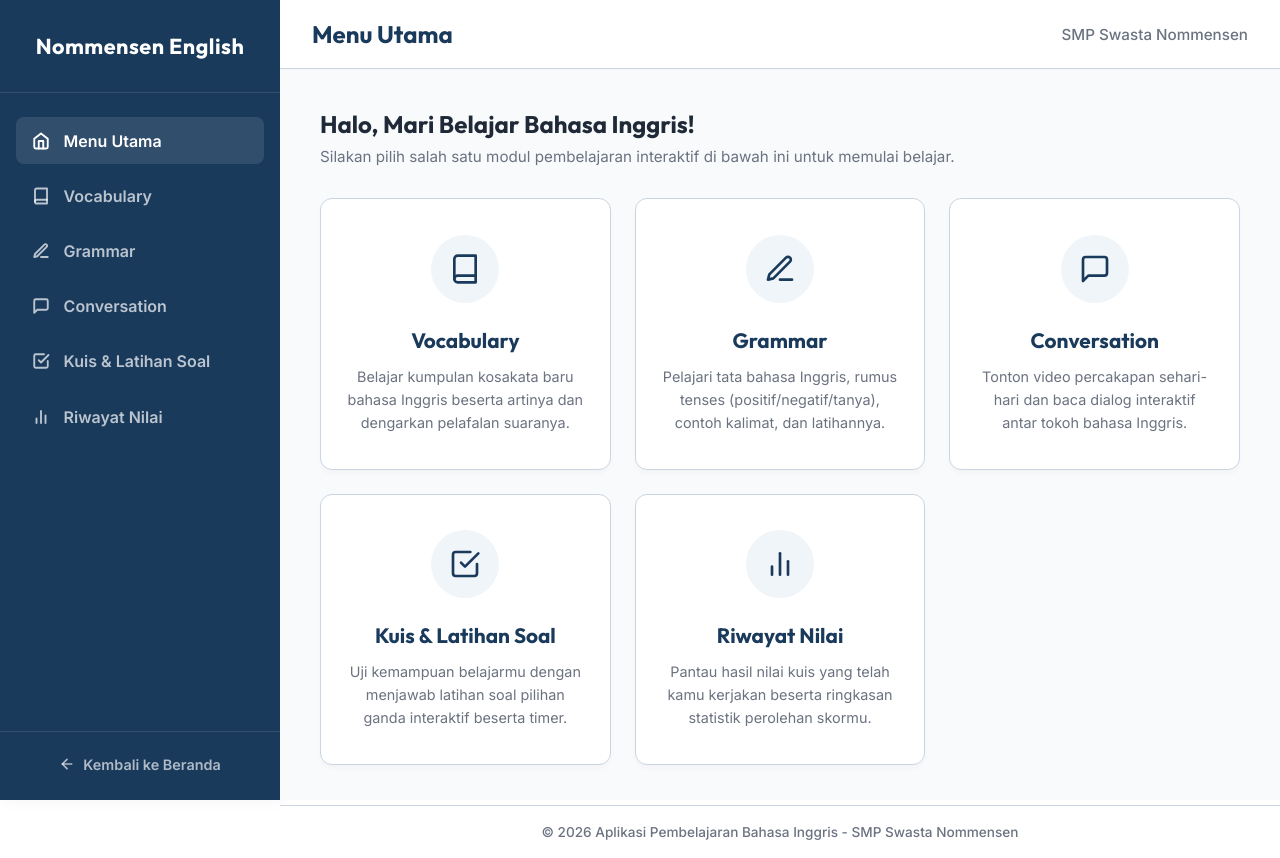
After one commit to fernandomichael17/web-edu-smpnomensen, a PHP site: page /siswa/menu.php in a window 1280 px wide. The commit adds this page. Run offline with PHP 8.4, Linux system fonts and the light colour scheme.

Commit message:
Feature: Implement modular student layouts, main menu, and module placeholders

```diff
--- a/assets/css/style.css
+++ b/assets/css/style.css
@@ -166,3 +166,196 @@ body {
     border-radius: 50%;  /* Menjaga gambar tetap berbentuk lingkaran */
     padding: 8px;        /* Margin dalam agar logo sekolah terlihat rapi di dalam lingkaran */
 }
+
+/* ==========================================================================
+   LAYOUT SISTEM SISWA (SIDEBAR + MAIN CONTENT)
+   ========================================================================== */
+
+.siswa-layout {
+    display: flex;
+    min-height: 100vh;
+    width: 100%;
+}
+
+/* Sidebar Siswa */
+.siswa-sidebar {
+    width: 280px;
+    background-color: var(--accent-blue);
+    color: #ffffff;
+    display: flex;
+    flex-direction: column;
+    flex-shrink: 0;
+    box-shadow: 4px 0 15px rgba(0, 0, 0, 0.05);
+}
+
+.siswa-sidebar-header {
+    padding: 2rem 1.5rem;
+    border-bottom: 1px solid rgba(255, 255, 255, 0.1);
+    text-align: center;
+}
+
+.siswa-sidebar-header h2 {
+    font-family: 'Outfit', sans-serif;
+    font-size: 1.35rem;
+    font-weight: 700;
+    letter-spacing: 0.5px;
+}
+
+.siswa-sidebar-menu {
+    list-style: none;
+    padding: 1.5rem 1rem;
+    flex-grow: 1;
+}
+
+.siswa-sidebar-menu li {
+    margin-bottom: 0.5rem;
+}
+
+.siswa-sidebar-menu a {
+    color: rgba(255, 255, 255, 0.7);
+    text-decoration: none;
+    display: flex;
+    align-items: center;
+    padding: 0.85rem 1rem;
+    border-radius: 8px;
+    font-weight: 600;
+    transition: var(--transition-smooth);
+    gap: 0.85rem;
+}
+
+.siswa-sidebar-menu a:hover,
+.siswa-sidebar-menu a.active {
+    color: #ffffff;
+    background-color: rgba(255, 255, 255, 0.1);
+}
+
+.siswa-sidebar-footer {
+    padding: 1.5rem;
+    border-top: 1px solid rgba(255, 255, 255, 0.1);
+    text-align: center;
+}
+
+.btn-sidebar-back {
+    color: rgba(255, 255, 255, 0.65);
+    text-decoration: none;
+    font-size: 0.9rem;
+    font-weight: 600;
+    display: inline-flex;
+    align-items: center;
+    gap: 0.5rem;
+    transition: var(--transition-smooth);
+}
+
+.btn-sidebar-back:hover {
+    color: #ffffff;
+}
+
+/* Area Konten Utama */
+.siswa-main {
+    flex-grow: 1;
+    display: flex;
+    flex-direction: column;
+    background-color: #f8fafc;
+}
+
+.siswa-header {
+    background-color: #ffffff;
+    border-bottom: 1px solid var(--border-color);
+    padding: 1.2rem 2rem;
+    display: flex;
+    justify-content: space-between;
+    align-items: center;
+    box-shadow: 0 1px 3px rgba(0, 0, 0, 0.02);
+}
+
+.siswa-header h1 {
+    font-family: 'Outfit', sans-serif;
+    font-size: 1.5rem;
+    color: var(--accent-blue);
+    font-weight: 700;
+}
+
+.siswa-header-school {
+    font-size: 0.95rem;
+    color: var(--text-muted);
+    font-weight: 500;
+}
+
+.siswa-content {
+    flex-grow: 1;
+    padding: 2.5rem;
+    max-width: 1200px;
+    width: 100%;
+    margin: 0 auto;
+}
+
+.siswa-footer {
+    background-color: #ffffff;
+    border-top: 1px solid var(--border-color);
+    padding: 1.1rem 2rem;
+    text-align: center;
+    color: var(--text-muted);
+    font-size: 0.85rem;
+    font-weight: 500;
+}
+
+/* Grid & Kartu Menu Siswa */
+.menu-grid {
+    display: grid;
+    grid-template-columns: repeat(auto-fit, minmax(260px, 1fr));
+    gap: 1.5rem;
+    margin-top: 1.5rem;
+}
+
+.menu-card {
+    background: #ffffff;
+    border: 1px solid var(--border-color);
+    border-radius: 12px;
+    padding: 2.2rem 1.5rem;
+    text-align: center;
+    text-decoration: none;
+    color: inherit;
+    transition: var(--transition-smooth);
+    display: flex;
+    flex-direction: column;
+    align-items: center;
+    box-shadow: 0 4px 6px -1px rgba(0, 0, 0, 0.03);
+}
+
+.menu-card:hover {
+    transform: translateY(-5px);
+    border-color: var(--accent-blue);
+    box-shadow: 0 10px 20px -5px rgba(26, 58, 92, 0.1);
+}
+
+.menu-card-icon {
+    width: 68px;
+    height: 68px;
+    background-color: #f0f5fa;
+    color: var(--accent-blue);
+    border-radius: 50%;
+    display: flex;
+    align-items: center;
+    justify-content: center;
+    margin-bottom: 1.5rem;
+    transition: var(--transition-smooth);
+}
+
+.menu-card:hover .menu-card-icon {
+    background-color: var(--accent-blue);
+    color: #ffffff;
+}
+
+.menu-card h3 {
+    font-family: 'Outfit', sans-serif;
+    font-size: 1.3rem;
+    font-weight: 700;
+    color: var(--accent-blue);
+    margin-bottom: 0.75rem;
+}
+
+.menu-card p {
+    font-size: 0.9rem;
+    color: var(--text-muted);
+    line-height: 1.6;
+}
--- /dev/null
+++ b/includes/footer.php
@@ -0,0 +1,8 @@
+        <!-- Footer Halaman Siswa -->
+        <footer class="siswa-footer">
+            &copy; 2026 Aplikasi Pembelajaran Bahasa Inggris - SMP Swasta Nommensen
+        </footer>
+    </main> <!-- Penutup .siswa-main -->
+</div> <!-- Penutup .siswa-layout -->
+</body>
+</html>
--- /dev/null
+++ b/includes/header.php
@@ -0,0 +1,16 @@
+<!DOCTYPE html>
+<html lang="id">
+<head>
+    <meta charset="UTF-8">
+    <meta name="viewport" content="width=device-width, initial-scale=1.0">
+    <title><?= isset($page_title) ? $page_title : 'Pembelajaran Bahasa Inggris' ?> - SMP Swasta Nommensen</title>
+
+    <!-- Memanggil Google Fonts -->
+    <link href="https://fonts.googleapis.com/css2?family=Inter:wght@400;500;600;700&family=Outfit:wght@500;600;700;800&display=swap" rel="stylesheet">
+
+    <!-- Memanggil CSS Utama secara relative terhadap folder siswa -->
+    <link rel="stylesheet" href="../assets/css/style.css">
+</head>
+<body>
+    <!-- Pembuka Layout Panel Siswa -->
+    <div class="siswa-layout">
--- /dev/null
+++ b/includes/sidebar.php
@@ -0,0 +1,81 @@
+<?php
+/**
+ * File: includes/sidebar.php
+ * Deskripsi: Panel navigasi samping untuk siswa.
+ *            Menerima variabel $active_page dari halaman induk untuk menandai link aktif.
+ */
+$active_page = isset($active_page) ? $active_page : '';
+?>
+<!-- Sidebar Navigasi Siswa -->
+<aside class="siswa-sidebar">
+    <div class="siswa-sidebar-header">
+        <h2>Nommensen English</h2>
+    </div>
+
+    <ul class="siswa-sidebar-menu">
+        <li>
+            <a href="menu.php" class="<?= $active_page === 'menu' ? 'active' : '' ?>">
+                <svg xmlns="http://www.w3.org/2000/svg" viewBox="0 0 24 24" width="18" height="18" fill="none" stroke="currentColor" stroke-width="2.5" stroke-linecap="round" stroke-linejoin="round">
+                    <path d="M3 9l9-7 9 7v11a2 2 0 0 1-2 2H5a2 2 0 0 1-2-2z"></path>
+                    <polyline points="9 22 9 12 15 12 15 22"></polyline>
+                </svg>
+                Menu Utama
+            </a>
+        </li>
+        <li>
+            <a href="vocabulary.php" class="<?= $active_page === 'vocabulary' ? 'active' : '' ?>">
+                <svg xmlns="http://www.w3.org/2000/svg" viewBox="0 0 24 24" width="18" height="18" fill="none" stroke="currentColor" stroke-width="2.5" stroke-linecap="round" stroke-linejoin="round">
+                    <path d="M4 19.5A2.5 2.5 0 0 1 6.5 17H20"></path>
+                    <path d="M6.5 2H20v20H6.5A2.5 2.5 0 0 1 4 19.5v-15A2.5 2.5 0 0 1 6.5 2z"></path>
+                </svg>
+                Vocabulary
+            </a>
+        </li>
+        <li>
+            <a href="grammar.php" class="<?= $active_page === 'grammar' ? 'active' : '' ?>">
+                <svg xmlns="http://www.w3.org/2000/svg" viewBox="0 0 24 24" width="18" height="18" fill="none" stroke="currentColor" stroke-width="2.5" stroke-linecap="round" stroke-linejoin="round">
+                    <path d="M12 20h9"></path>
+                    <path d="M16.5 3.5a2.121 2.121 0 0 1 3 3L7 19l-4 1 1-4L16.5 3.5z"></path>
+                </svg>
+                Grammar
+            </a>
+        </li>
+        <li>
+            <a href="conversation.php" class="<?= $active_page === 'conversation' ? 'active' : '' ?>">
+                <svg xmlns="http://www.w3.org/2000/svg" viewBox="0 0 24 24" width="18" height="18" fill="none" stroke="currentColor" stroke-width="2.5" stroke-linecap="round" stroke-linejoin="round">
+                    <path d="M21 15a2 2 0 0 1-2 2H7l-4 4V5a2 2 0 0 1 2-2h14a2 2 0 0 1 2 2z"></path>
+                </svg>
+                Conversation
+            </a>
+        </li>
+        <li>
+            <a href="kuis.php" class="<?= $active_page === 'kuis' ? 'active' : '' ?>">
+                <svg xmlns="http://www.w3.org/2000/svg" viewBox="0 0 24 24" width="18" height="18" fill="none" stroke="currentColor" stroke-width="2.5" stroke-linecap="round" stroke-linejoin="round">
+                    <polyline points="9 11 12 14 22 4"></polyline>
+                    <path d="M21 12v7a2 2 0 0 1-2 2H5a2 2 0 0 1-2-2V5a2 2 0 0 1 2-2h11"></path>
+                </svg>
+                Kuis & Latihan Soal
+            </a>
+        </li>
+        <li>
+            <a href="riwayat.php" class="<?= $active_page === 'riwayat' ? 'active' : '' ?>">
+                <svg xmlns="http://www.w3.org/2000/svg" viewBox="0 0 24 24" width="18" height="18" fill="none" stroke="currentColor" stroke-width="2.5" stroke-linecap="round" stroke-linejoin="round">
+                    <line x1="18" y1="20" x2="18" y2="10"></line>
+                    <line x1="12" y1="20" x2="12" y2="4"></line>
+                    <line x1="6" y1="20" x2="6" y2="14"></line>
+                </svg>
+                Riwayat Nilai
+            </a>
+        </li>
+    </ul>
+
+    <div class="siswa-sidebar-footer">
+        <a href="../index.php" class="btn-sidebar-back">
+            <svg xmlns="http://www.w3.org/2000/svg" viewBox="0 0 24 24" width="16" height="16" fill="none" stroke="currentColor" stroke-width="2.5" stroke-linecap="round" stroke-linejoin="round">
+                <line x1="19" y1="12" x2="5" y2="12"></line>
+                <polyline points="12 19 5 12 12 5"></polyline>
+            </svg>
+            Kembali ke Beranda
+        </a>
+    </div>
+</aside>
--- /dev/null
+++ b/siswa/menu.php
@@ -0,0 +1,100 @@
+<?php
+/**
+ * File: siswa/menu.php
+ * Deskripsi: Halaman Menu Utama Siswa.
+ *            Berisi 5 kartu navigasi modul belajar (Vocabulary, Grammar, Conversation, Kuis, Riwayat Nilai).
+ */
+
+$page_title = 'Menu Utama';
+$active_page = 'menu';
+
+// Memanggil template header
+require_once '../includes/header.php';
+
+// Memanggil template sidebar
+require_once '../includes/sidebar.php';
+?>
+
+<!-- Area Konten Utama Siswa -->
+<main class="siswa-main">
+    <!-- Header Bagian Atas Panel -->
+    <header class="siswa-header">
+        <h1>Menu Utama</h1>
+        <div class="siswa-header-school">SMP Swasta Nommensen</div>
+    </header>
+
+    <!-- Area Isi Konten -->
+    <div class="siswa-content">
+        <div style="margin-bottom: 2rem;">
+            <h2 style="font-family: 'Outfit', sans-serif; font-size: 1.5rem; color: #1f2937; margin-bottom: 0.5rem;">Halo, Mari Belajar Bahasa Inggris!</h2>
+            <p style="color: #6b7280; font-size: 0.95rem;">Silakan pilih salah satu modul pembelajaran interaktif di bawah ini untuk memulai belajar.</p>
+        </div>
+
+        <!-- Grid Kartu Menu Utama -->
+        <div class="menu-grid">
+            <!-- 1. Vocabulary Card -->
+            <a href="vocabulary.php" class="menu-card">
+                <div class="menu-card-icon">
+                    <svg xmlns="http://www.w3.org/2000/svg" viewBox="0 0 24 24" width="32" height="32" fill="none" stroke="currentColor" stroke-width="2" stroke-linecap="round" stroke-linejoin="round">
+                        <path d="M4 19.5A2.5 2.5 0 0 1 6.5 17H20"></path>
+                        <path d="M6.5 2H20v20H6.5A2.5 2.5 0 0 1 4 19.5v-15A2.5 2.5 0 0 1 6.5 2z"></path>
+                    </svg>
+                </div>
+                <h3>Vocabulary</h3>
+                <p>Belajar kumpulan kosakata baru bahasa Inggris beserta artinya dan dengarkan pelafalan suaranya.</p>
+            </a>
+
+            <!-- 2. Grammar Card -->
+            <a href="grammar.php" class="menu-card">
+                <div class="menu-card-icon">
+                    <svg xmlns="http://www.w3.org/2000/svg" viewBox="0 0 24 24" width="32" height="32" fill="none" stroke="currentColor" stroke-width="2" stroke-linecap="round" stroke-linejoin="round">
+                        <path d="M12 20h9"></path>
+                        <path d="M16.5 3.5a2.121 2.121 0 0 1 3 3L7 19l-4 1 1-4L16.5 3.5z"></path>
+                    </svg>
+                </div>
+                <h3>Grammar</h3>
+                <p>Pelajari tata bahasa Inggris, rumus tenses (positif/negatif/tanya), contoh kalimat, dan latihannya.</p>
+            </a>
+
+            <!-- 3. Conversation Card -->
+            <a href="conversation.php" class="menu-card">
+                <div class="menu-card-icon">
+                    <svg xmlns="http://www.w3.org/2000/svg" viewBox="0 0 24 24" width="32" height="32" fill="none" stroke="currentColor" stroke-width="2" stroke-linecap="round" stroke-linejoin="round">
+                        <path d="M21 15a2 2 0 0 1-2 2H7l-4 4V5a2 2 0 0 1 2-2h14a2 2 0 0 1 2 2z"></path>
+                    </svg>
+                </div>
+                <h3>Conversation</h3>
+                <p>Tonton video percakapan sehari-hari dan baca dialog interaktif antar tokoh bahasa Inggris.</p>
+            </a>
+
+            <!-- 4. Kuis & Latihan Soal Card -->
+            <a href="kuis.php" class="menu-card">
+                <div class="menu-card-icon">
+                    <svg xmlns="http://www.w3.org/2000/svg" viewBox="0 0 24 24" width="32" height="32" fill="none" stroke="currentColor" stroke-width="2" stroke-linecap="round" stroke-linejoin="round">
+                        <polyline points="9 11 12 14 22 4"></polyline>
+                        <path d="M21 12v7a2 2 0 0 1-2 2H5a2 2 0 0 1-2-2V5a2 2 0 0 1 2-2h11"></path>
+                    </svg>
+                </div>
+                <h3>Kuis & Latihan Soal</h3>
+                <p>Uji kemampuan belajarmu dengan menjawab latihan soal pilihan ganda interaktif beserta timer.</p>
+            </a>
+
+            <!-- 5. Riwayat Nilai Card -->
+            <a href="riwayat.php" class="menu-card">
+                <div class="menu-card-icon">
+                    <svg xmlns="http://www.w3.org/2000/svg" viewBox="0 0 24 24" width="32" height="32" fill="none" stroke="currentColor" stroke-width="2" stroke-linecap="round" stroke-linejoin="round">
+                        <line x1="18" y1="20" x2="18" y2="10"></line>
+                        <line x1="12" y1="20" x2="12" y2="4"></line>
+                        <line x1="6" y1="20" x2="6" y2="14"></line>
+                    </svg>
+                </div>
+                <h3>Riwayat Nilai</h3>
+                <p>Pantau hasil nilai kuis yang telah kamu kerjakan beserta ringkasan statistik perolehan skormu.</p>
+            </a>
+        </div>
+    </div>
+
+<?php
+// Memanggil template footer
+require_once '../includes/footer.php';
+?>
```
Also changed, not shown: siswa/conversation.php (added, +30 -0 lines), siswa/grammar.php (added, +30 -0 lines), siswa/index.php (+3 -60 lines), siswa/kuis.php (added, +30 -0 lines), siswa/riwayat.php (added, +30 -0 lines), siswa/vocabulary.php (added, +30 -0 lines).
